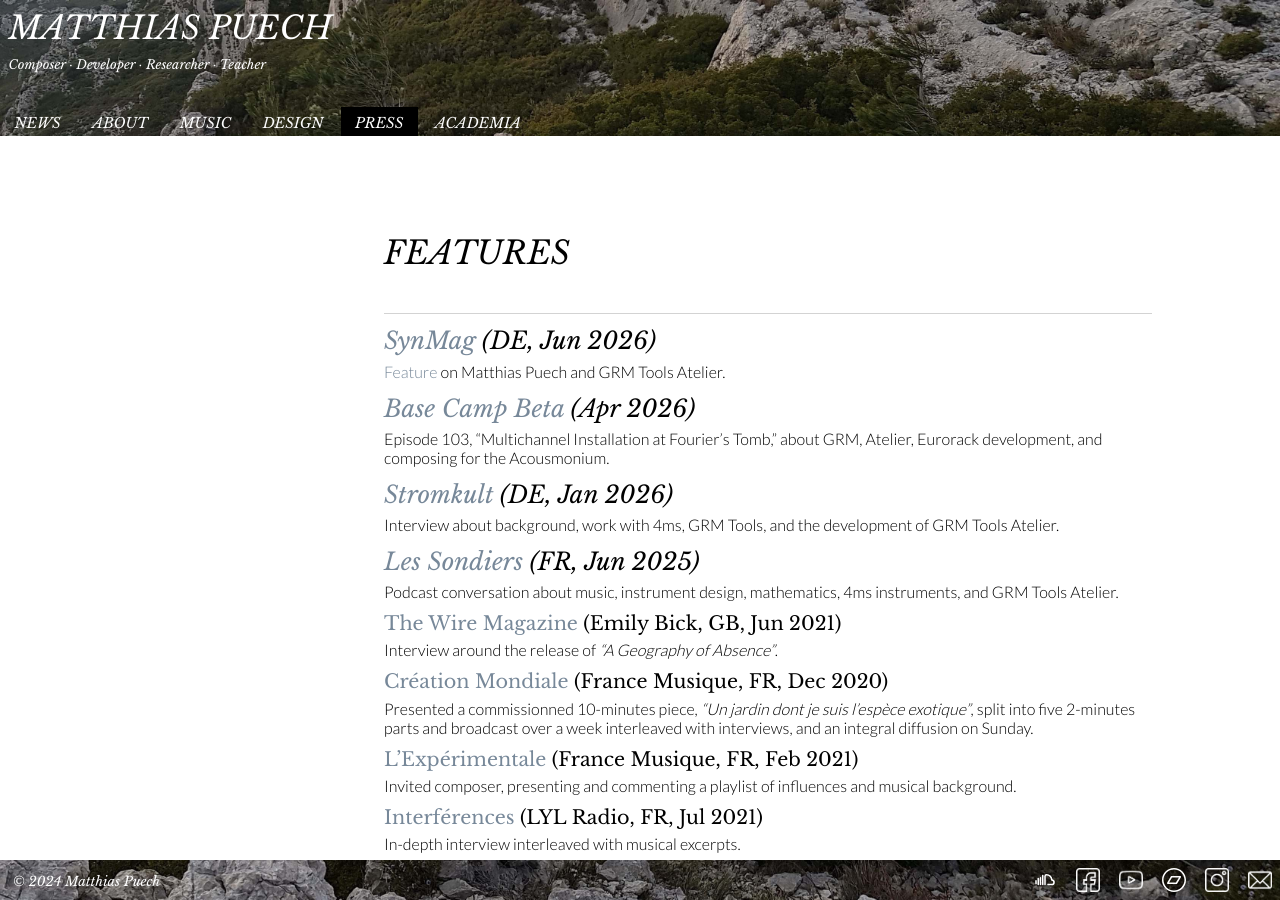
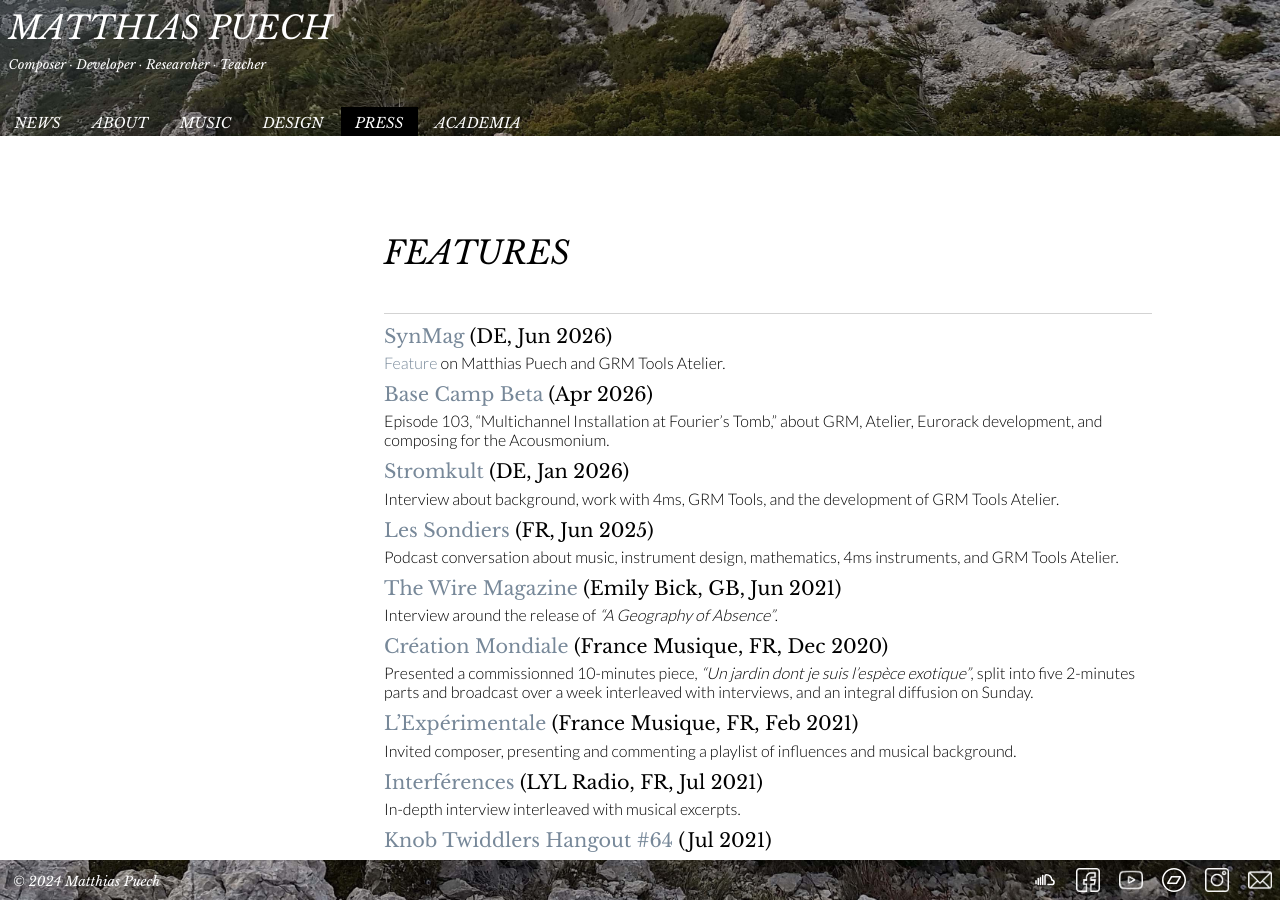
Before and after one commit to mqtthiqs/mqtthiqs.github.io, a Jekyll site: the page built from press.md, in a window 1280 px wide and 900 px high. Built offline with Jekyll 4.4.1, drawn with Linux system fonts in a browser that asks for light colours.

Commit message:
fix headings

```diff
--- a/press.md
+++ b/press.md
@@ -7,19 +7,19 @@ title: Press
 
 ---
 
-### [SynMag](https://www.instagram.com/p/DZei7Huk_hU/?img_index=1) (DE, Jun 2026)
+#### [SynMag](https://www.instagram.com/p/DZei7Huk_hU/?img_index=1) (DE, Jun 2026)
 
 [Feature](https://radialverlag.de/synmag-115) on Matthias Puech and GRM Tools Atelier.
 
-### [Base Camp Beta](https://podcasts.apple.com/no/podcast/bcb-103-multichannel-installation-at-fouriers-tomb/id1459124314?i=1000758611684&l=nb) (Apr 2026)
+#### [Base Camp Beta](https://podcasts.apple.com/no/podcast/bcb-103-multichannel-installation-at-fouriers-tomb/id1459124314?i=1000758611684&l=nb) (Apr 2026)
 
 Episode 103, "Multichannel Installation at Fourier's Tomb," about GRM, Atelier, Eurorack development, and composing for the Acousmonium.
 
-### [Stromkult](https://www.stromkult.com/index.php/feature/262-interview-matthias-puech) (DE, Jan 2026)
+#### [Stromkult](https://www.stromkult.com/index.php/feature/262-interview-matthias-puech) (DE, Jan 2026)
 
 Interview about background, work with 4ms, GRM Tools, and the development of GRM Tools Atelier.
 
-### [Les Sondiers](https://lessondiers.com/emissions/des-maths-la-fabrication-dinstruments-de-musique-ft-matthias-puech-2) (FR, Jun 2025)
+#### [Les Sondiers](https://lessondiers.com/emissions/des-maths-la-fabrication-dinstruments-de-musique-ft-matthias-puech-2) (FR, Jun 2025)
 
 Podcast conversation about music, instrument design, mathematics, 4ms instruments, and GRM Tools Atelier.
 
```
